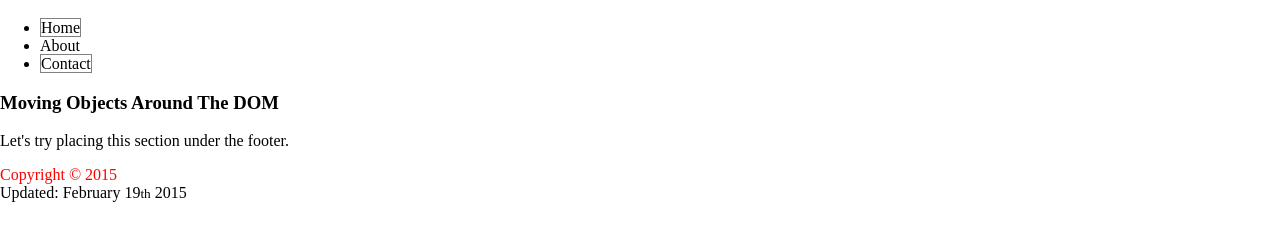
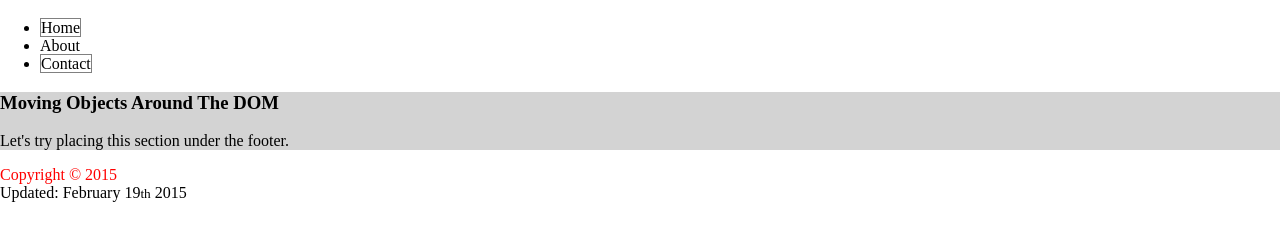
Before and after one commit to jwparkersr/WebDev, a plain HTML site: page Joseph/index.html in a window 1280 px wide. Shown: the part 61-302 px from the top of the page. Drawn offline with Linux system fonts and the light colour scheme; files that its build step writes are made by us from their sources; files whose address does not match are found by name.

Commit message:
changed section nth=child to even

```diff
--- a/styles/site.css
+++ b/styles/site.css
@@ -3,6 +3,6 @@ body {
 	/*background-color: white;*/
 }
 
-section:nth-child(odd) {
+section:nth-child(even) {
 	background-color: #d3d3d3;
 }
```
